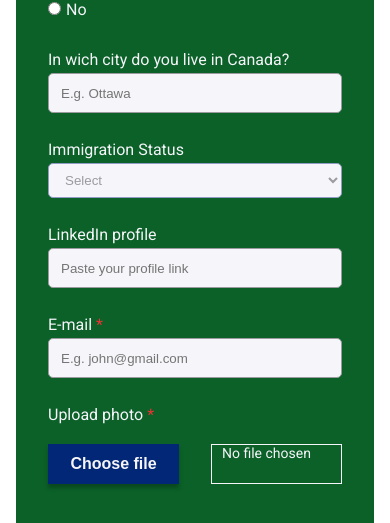
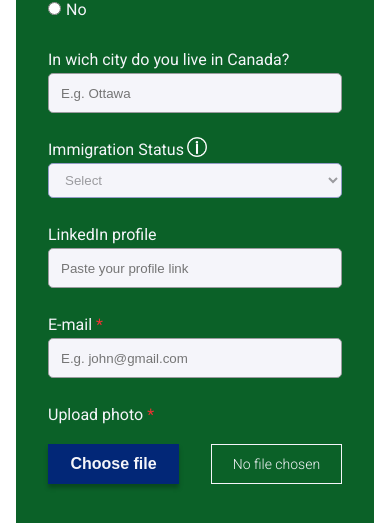
Before and after one commit to brito-ca/brito-website, a Next.js app: page / in a window 390 px wide. Shown: the part 3019-3542 px from the top of the page. Built offline with nearby package versions, Linux system fonts and the light colour scheme.

Commit message:
Re-wrote grid layout from scratch / Responsiveness added / Info Icon added

```diff
--- a/components/Form/Form.jsx
+++ b/components/Form/Form.jsx
@@ -2,6 +2,7 @@ import Image from 'next/image'
 import { useState } from 'react'
 import { RadioButton } from '@/components'
 import britoFormImage from '../../public/images/brito-group-image-form.svg'
+import infoIcon from '../../public/images/form-info-icon.png'
 
 import styles from '../../styles/Form.module.css'
 
@@ -88,6 +89,14 @@ const Form = () => {
                             />
                             <label htmlFor='immigration-status' className={styles.labelForm}>
                                 Immigration Status
+                                <span>
+                                    <Image
+                                        className={styles.infoIcon}
+                                        src={infoIcon}
+                                        alt='Info Icon - A circle with an exclamation point inside'
+                                        width={20}
+                                    />
+                                </span>
                             </label>
                             <select
                                 id='immigration-status'
@@ -159,143 +168,3 @@ const Form = () => {
 }
 
 export default Form
-
-/*
- <div className={styles.formSectionOne}>
-                            <label className={styles.labelForm}>
-                                Your full name
-                                <span className={styles.mandatoryFieldSpan}>*</span>
-                            </label>
-                            <input
-                                className={styles.inputForm}
-                                placeholder='E.g. Amanda costa'
-                                value={fullName}
-                                onChange={(event) => setFullName(event.target.value)}
-                            />
-                            <label className={styles.labelForm}>Your expertise</label>
-                            <input
-                                className={styles.inputForm}
-                                placeholder='E.g. UX Designer'
-                                value={expertise}
-                                onChange={(event) => setExpertise(event.target.value)}
-                            />
-                            <label className={styles.labelForm}>Your company</label>
-                            <input
-                                className={styles.inputForm}
-                                placeholder='E.g. TD bank'
-                                value={company}
-                                onChange={(event) => setCompany(event.target.value)}
-                            />
-                            <label className={styles.labelForm}>Are you residing in Canada?</label>
-                            <label className={styles.labelForm}>
-                                <RadioButton
-                                    changed={radioButtonHandler}
-                                    id='1'
-                                    isSelected={resideInCanada === 'yes'}
-                                    label='Yes'
-                                    value='yes'
-                                />
-                            </label>
-                            <label className={styles.labelForm}>
-                                <RadioButton
-                                    changed={radioButtonHandler}
-                                    id='2'
-                                    isSelected={resideInCanada === 'no'}
-                                    label='No'
-                                    value='no'
-                                />
-                            </label>
-                        </div>
-                        <div className={styles.imageContainer}>
-                            <Image
-                                className={styles.roundedFormImage}
-                                src={britoFormImage}
-                                alt='Picture of members of BRITO co-working in their computers in one of the meetings '
-                                width={800}
-                                height={500}
-                            />
-                        </div>
-                        <div className={styles.formSectionTwoo}>
-                            <label className={styles.labelForm}>
-                                In wich city do you live in Canada?
-                            </label>
-                            <input
-                                className={styles.inputForm}
-                                placeholder='E.g. Ottawa'
-                                value={city}
-                                onChange={(event) => setCity(event.target.value)}
-                            />
-
-                            <label htmlFor='immigration-status' className={styles.labelForm}>
-                                Immigration Status
-                            </label>
-                            <select
-                                id='immigration-status'
-                                defaultValue={'DEFAULT'}
-                                className={styles.selectImmigrationStatus}
-                            >
-                                <option value='DEFAULT' disabled>
-                                    Select
-                                </option>
-                                <option value='one'>Canadian Citizen (Foreign born)</option>
-                                <option value='two'>Convention Refugee / Protected Person</option>
-                                <option value='tree'>Permanent Resident</option>
-                                <option value='four'>
-                                    Temporary Resident WITHOUT a Work Permit
-                                </option>
-                                <option value='five'>Temporary Resident WITH a Work Permit</option>
-                                <option value='six'>Other</option>
-                            </select>
-                            <div className={styles.formSectionTree}>
-                                <div>
-                                    <label className={styles.labelForm}>LinkedIn profile</label>
-                                    <input
-                                        className={styles.inputForm}
-                                        placeholder='Paste your profile link'
-                                        value={linkedinProfileLink}
-                                        onChange={(event) =>
-                                            setLinkedinProfileLink(event.target.value)
-                                        }
-                                    />
-                                </div>
-                                <div>
-                                    <label className={styles.labelForm}>
-                                        E-mail<span className={styles.mandatoryFieldSpan}>*</span>
-                                    </label>
-                                    <input
-                                        className={styles.inputForm}
-                                        placeholder='E.g. john@gmail.com'
-                                        value={email}
-                                        onChange={(event) => setEmail(event.target.value)}
-                                    />
-                                </div>
-                            </div>
-                            <div className={styles.formSectionFour}>
-                                <div>
-                                    <label className={styles.labelForm}>
-                                        Upload photo<span className={styles.mandatoryFieldSpan}>*</span>
-                                    </label>
-                                    <button
-                                        type='button'
-                                        className={styles.chooseFileButton}
-                                        onClick={(e) => e.preventDefault()}
-                                    >
-                                        Choose file
-                                    </button>
-                                </div>
-                                <div className={styles.fileChosenBox}>
-                                    <p className={styles.chosenBoxText}>No file chosen</p>
-                                </div>
-                            </div>
-                            <div className={styles.sendButtonSection}>
-                                <button
-                                    type='button'
-                                    className={styles.sendButton}
-                                    onClick={(e) => e.preventDefault()}
-                                >
-                                    Send
-                                </button>
-                            </div>
-                        </div>
-
-*/
--- a/styles/Form.module.css
+++ b/styles/Form.module.css
@@ -90,20 +90,24 @@
 }
 
 .fileChosenBox {
+    grid-row: 4 / 5;
+    grid-column: 2 / 6;
+
+    height: 42px;
+    font-size: 14px;
+
+    /* Distancing from button before breakpoint */
+    margin-left: 85px;
+
     color: var(--primary-white);
-
     border: 1px solid #f5f5fa;
     border-radius: 8px;
     padding: 0 10px;
 
-    grid-row: 4 / 5;
-    grid-column: 2 / 6;
-
-    margin-left: 85px;
-
-    height: 42px;
-
-    font-size: 14px;
+    /* center p on div */
+    display: flex;
+    justify-content: center;
+    flex-direction: column;
 }
 
 .chosenBoxText {
@@ -135,6 +139,7 @@
     border-radius: 40px;
 
     padding: 8px 16px;
+    margin-bottom: 3rem;
 }
 
 .mandatoryFieldSpan {
@@ -142,10 +147,11 @@
     margin-left: 4px;
 }
 
+.infoIcon {
+    margin-left: 3px;
+}
+
 @media (max-width: 768px) {
-    .labelForm {
-    }
-
     .primaryInformation {
         grid-column: 1 / 9;
     }
@@ -191,6 +197,11 @@
         height: 40px;
 
         border-radius: 0;
+        text-align: center;
+
+        font-style: normal;
+        font-weight: 300;
+        font-size: 14px;
     }
 
     .sendButton {
```
Also changed, not shown: public/images/form-info-icon.png (added).
